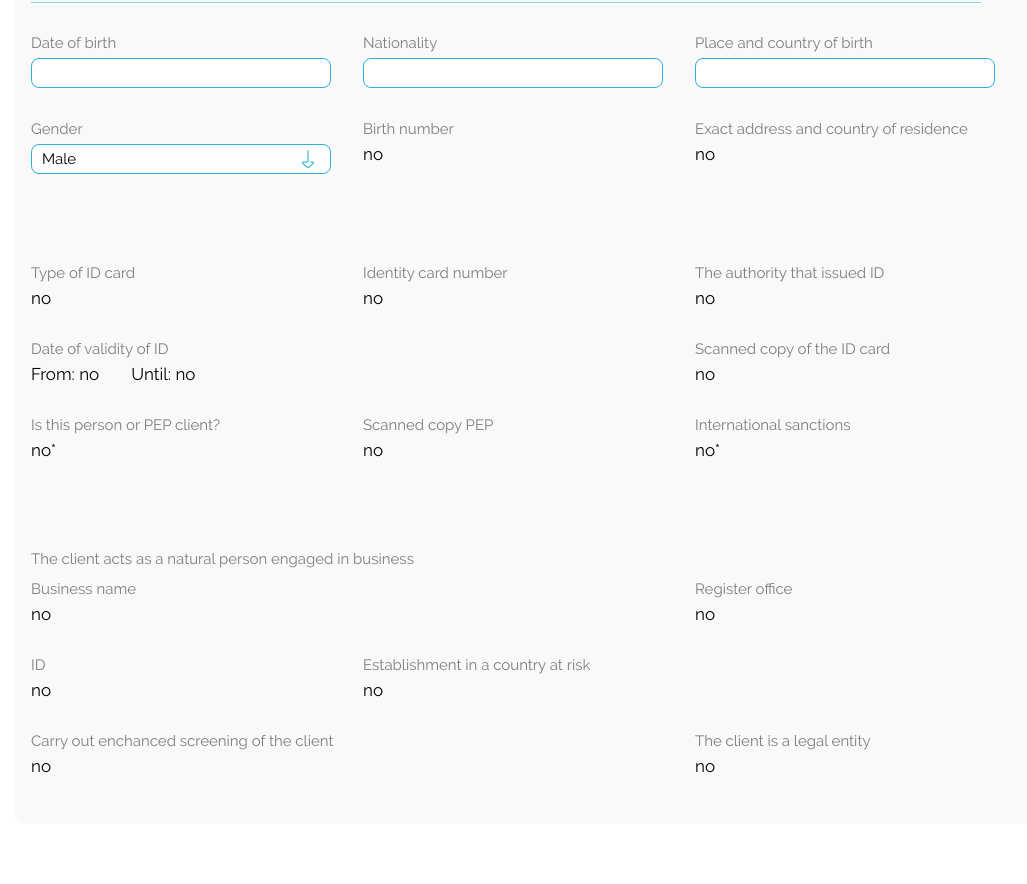
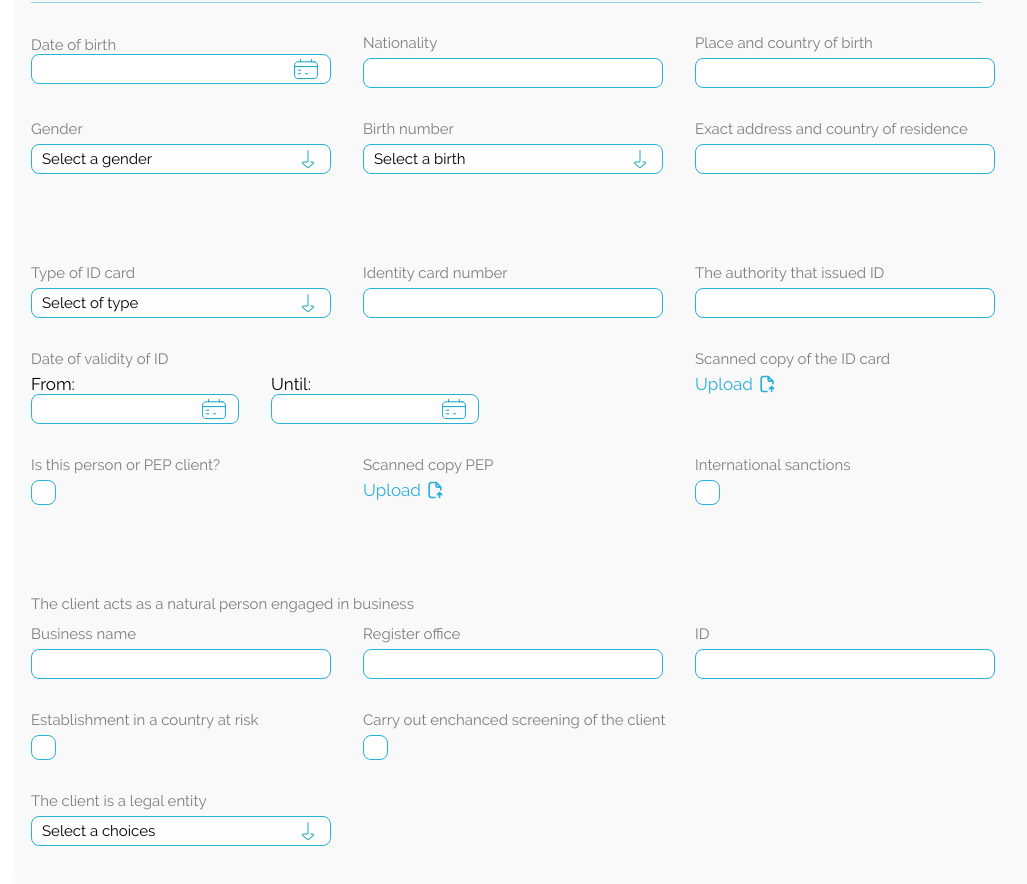
Before and after one commit to DvemerD/admin-dashboard, a React (Vite) app in the folder client/: page /user/1/edit in a window 1280 px wide. Shown: the part 380-1264 px from the top of the page, without its empty margins (0-1027 px from the left). Before the commit the page ends 1204 px from the top, so only its background shows below. Built offline with nearby package versions, Linux system fonts and the light colour scheme; no server answers; sample sign-in values are in the browser's storage.

Commit message:
added calendarField and bug fixed

```diff
--- a/client/index.html
+++ b/client/index.html
@@ -12,7 +12,7 @@
   <meta name="theme-color" content="#ffffff">
   <!-- <meta name="viewport" content="width=device-width; initial-scale=1"> -->
   <meta name="viewport" content="width=device-width, initial-scale=1.0, maximum-scale=1.0, user-scalable=no">
-  <title>DaskaCrypto</title>
+  <title>AdminPanel</title>
 </head>
 
 <body>
--- a/client/src/components/userEditForm/UserEditForm.jsx
+++ b/client/src/components/userEditForm/UserEditForm.jsx
@@ -1,14 +1,15 @@
-import { Field, Form, Formik } from "formik";
+import { Form, Formik } from "formik";
 import { useNavigate } from "react-router-dom";
 import deliveredIcon from "../../assets/delivered-icon.svg";
 import closeIcon from "../../assets/close-icon.svg";
 import InputField from "../../shared/inputField/InputField";
-import { defaultValidate, formateDate } from "../../utils/helpers";
-
-import "./userEditForm.scss";
 import CheckboxField from "../../shared/checkboxField/CheckboxField";
 import FileLoaderField from "../../shared/fileLoaderField/FileLoaderField";
 import SelectField from "../../shared/selectField/SelectField";
+import CalendarField from "../../shared/calendarField/CalendarField";
+import { formateDate } from "../../utils/helpers";
+
+import "./userEditForm.scss";
 
 const userData = {};
 
@@ -25,7 +26,9 @@ const UserEditForm = () => {
           telegram: '',
           email: '',
           corresponds: false,
-          skan_wallet: ''
+          skan_wallet: '',
+          skan_id: '',
+          skan_person: '',
         }}
         onSubmit={values => {
           console.log(values);
@@ -84,7 +87,7 @@ const UserEditForm = () => {
             <div className="user__info-body">
               <div className="user__info-section">
                 <div className="user__info-item">
-                  <InputField name="birth_date" label="Date of birth" />
+                  <CalendarField name="birth_date" label="Date of birth" />
                 </div>
                 <div className="user__info-item">
                   <InputField name="nationality" label="Nationality" />
@@ -97,116 +100,83 @@ const UserEditForm = () => {
                   <SelectField
                     name="gender"
                     label="Gender"
-                    options={["Male", "Female", "Other"]}
+                    options={["Select a gender", "Male", "Female", "Other"]}
                   />
                 </div>
                 <div className="user__info-item">
-                  <h2 className="user__info-title">Birth number</h2>
-                  <div className="user__info-text">
-                    {userData.birth_number === "A" && "Allocated"}
-                    {userData.birth_number === "U" && "Unassigned"}
-                    {!userData.birth_number && "no"}
-                  </div>
+                  <SelectField
+                    name="birth_number"
+                    label="Birth number"
+                    options={["Select a birth", "Allocated", "Unassigned"]}
+                  />
                 </div>
                 <div className="user__info-item">
-                  <h2 className="user__info-title">Exact address and country of residence</h2>
-                  <div className="user__info-text">{userData.address_residence || "no"}</div>
+                  <InputField name="address_residence" label="Exact address and country of residence" />
                 </div>
               </div>
-
               <div className="user__info-section">
                 <div className="user__info-item">
-                  <h2 className="user__info-title">Type of ID card</h2>
-                  <div className="user__info-text">
-                    {userData.type_id_card === "P" && "Passport"}
-                    {userData.type_id_card === "I" && "ID card"}
-                    {userData.type_id_card === "D" && "Driving licence"}
-                    {userData.type_id_card === "R" && "Residence permit"}
-                    {userData.type_id_card === "O" && "Other ID"}
-                    {!userData.type_id_card && "no"}
-                  </div>
+                  <SelectField
+                    name="type_id_card"
+                    label="Type of ID card"
+                    options={["Select of type", "Passport", "ID card",
+                      "Driving licence", "Residence permit", "Other ID"]}
+                  />
                 </div>
                 <div className="user__info-item">
-                  <h2 className="user__info-title">Identity card number</h2>
-                  <div className="user__info-text">{userData.indetity_card_number || "no"}</div>
+                  <InputField name="indetity_card_number" label="Identity card number" />
                 </div>
                 <div className="user__info-item">
-                  <h2 className="user__info-title">The authority that issued ID</h2>
-                  <div className="user__info-text">{userData.authority || "no"}</div>
+                  <InputField name="authority" label="The authority that issued ID" />
                 </div>
                 <div className="user__info-item__combined">
                   <h2 className="user__info-title">Date of validity of ID</h2>
                   <div className="user__info-text">
-                    <div className="user__info-text__wrapper">From: {userData.date_of_validity_from ?
-                      userData.date_of_validity_from.replace(/-/g, ".") : "no"} </div>
-                    <div className="user__info-text__wrapper">Until: {
-                      userData.date_of_validity_until ?
-                        userData.date_of_validity_until.replace(/-/g, ".") : "no"}</div>
-                  </div>
-                </div>
-                <div className="user__info-item">
-                  <h2 className="user__info-title">Scanned copy of the ID card</h2>
-                  <div className="user__info-text">
-                    <div className="user__info-text">{userData.skan_id ?
-                      <a
-                        className="link"
-                        href={userData.skan_id}
-                        target="_blank"
-                        rel="noopener noreferrer"
-                      >Open file</a> : "no"}
+                    <div className="user__info-text__wrapper">
+                      From: <CalendarField name="date_of_validity_from" />
+                    </div>
+                    <div className="user__info-text__wrapper">
+                      Until: <CalendarField name="date_of_validity_until" />
                     </div>
                   </div>
                 </div>
                 <div className="user__info-item">
-                  <h2 className="user__info-title">Is this person or PEP client?</h2>
-                  <div className="user__info-text">{userData.pep_client ? "yes" : "no"}*</div>
+                  <FileLoaderField name="skan_id" label="Scanned copy of the ID card" />
                 </div>
                 <div className="user__info-item">
-                  <h2 className="user__info-title">Scanned copy PEP</h2>
-                  <div className="user__info-text">{userData.skan_person ?
-                    <a
-                      className="link"
-                      href={userData.skan_person}
-                      target="_blank"
-                    >Open file</a> : "no"}
-                  </div>
+                  <CheckboxField name="pep_client" label="Is this person or PEP client?" />
                 </div>
                 <div className="user__info-item">
-                  <h2 className="user__info-title">International sanctions</h2>
-                  <div className="user__info-text">{userData.sanctions ? "yes" : "no"}*</div>
+                  <FileLoaderField name="skan_person" label="Scanned copy PEP" />
+                </div>
+                <div className="user__info-item">
+                  <CheckboxField name="sanctions" label="International sanctions" />
                 </div>
               </div>
 
               <h2 className="user__info-title user__info-title__busines">The client acts as a natural person engaged in business </h2>
               <div className="user__info-section">
-                <div className="user__info-item__combined">
-                  <h2 className="user__info-title">Business name</h2>
-                  <div className="user__info-text">{userData.client_acts ? userData.client_acts.business_name : "no"}</div>
+                <div className="user__info-item">
+                  <InputField name="business_name" label="Business name" />
                 </div>
                 <div className="user__info-item">
-                  <h2 className="user__info-title">Register office</h2>
-                  <div className="user__info-text">{userData.client_acts ? userData.client_acts.address : "no"}</div>
+                  <InputField name="address" label="Register office" />
                 </div>
                 <div className="user__info-item">
-                  <h2 className="user__info-title">ID</h2>
-                  <div className="user__info-text">{userData.client_acts ? userData.client_acts.id_number : "no"}</div>
+                  <InputField name="id_number" label="ID" />
                 </div>
                 <div className="user__info-item">
-                  <h2 className="user__info-title">Establishment in a country at risk</h2>
-                  <div className="user__info-text">{userData.client_acts ? (userData.client_acts.country_at_risk && "yes") : "no"}</div>
+                  <CheckboxField name="country_at_risk" label="Establishment in a country at risk" />
                 </div>
                 <div className="user__info-item__combined">
-                  <h2 className="user__info-title">Carry out enchanced screening of the client</h2>
-                  <div className="user__info-text">{userData.client_acts ? (userData.client_acts.country_at_risk && "yes") : "no"}</div>
+                  <CheckboxField name="screening_of_the_client" label="Carry out enchanced screening of the client" />
                 </div>
                 <div className="user__info-item_ones">
-                  <h2 className="user__info-title">The client is a legal entity</h2>
-                  <div className="user__info-text">
-                    {userData.client_legal_entity === "S" && "Statutor"}
-                    {userData.client_legal_entity === "P" && "Power of attorney"}
-                    {userData.client_legal_entity === "O" && "Other"}
-                    {!userData.client_legal_entity && "no"}
-                  </div>
+                  <SelectField
+                    name="client_legal_entity"
+                    label="The client is a legal entity"
+                    options={["Select a choices", "Statutor", "Power of attorney", "Other"]}
+                  />
                 </div>
               </div>
             </div>
--- /dev/null
+++ b/client/src/shared/calendarField/CalendarField.jsx
@@ -0,0 +1,67 @@
+import { memo, useState, useRef, useEffect } from "react";
+import { Field, useFormikContext } from "formik";
+import Calendar from 'react-calendar';
+import { formateDate } from "../../utils/helpers";
+import calendarIcon from "../../assets/calendar-icon.svg";
+import useOutsideClick from "../../hooks/UseOutsideClick";
+
+import "./calendarField.scss";
+
+
+const CalendarField = memo(({ name, label = null }) => {
+  const [isOpen, setIsOpen] = useState(false);
+  const [valueCalendar, setValueCalendar] = useState(null);
+  const { setFieldValue } = useFormikContext();
+  const calendarRef = useRef();
+  const calendarPopupRef = useRef();
+
+  useOutsideClick(calendarRef, () => setIsOpen(false));
+
+  useEffect(() => {
+    if (calendarPopupRef.current) {
+      const calendar = calendarPopupRef.current;
+      const rect = calendar.getBoundingClientRect();
+      const offset = 0;
+
+      if (rect.left < 0) {
+        calendar.style.left = `${offset}px`;
+      } else if (rect.right > window.innerWidth) {
+        calendar.style.right = `${offset}px`;
+      }
+
+      if (rect.bottom > window.innerHeight) {
+        calendar.style.bottom = `${35}px`;
+      }
+    }
+  }, [isOpen]);
+
+  return (
+    <div className="calendar" ref={calendarRef}>
+      <label className="label" htmlFor={name}>{label}</label>
+      <div className="calendar__inner">
+        <Field className="input field__input" type="text" name={name} id={name} />
+        <button
+          className="calendar__btn"
+          onClick={() => { }}
+          type="button"
+        >
+          <img src={calendarIcon} alt="icon" onClick={() => setIsOpen(!isOpen)} />
+        </button>
+      </div>
+      {isOpen &&
+        <div className="calendar__popup" ref={calendarPopupRef}>
+          <Calendar
+            onChange={(value) => {
+              setFieldValue(name, formateDate(value));
+              setValueCalendar(value);
+            }}
+            value={valueCalendar}
+            locale="en"
+            formatShortWeekday={(locale, date) => ['Su', 'Mo', 'Tu', 'We', 'Th', 'Fr', 'Sa'][date.getDay()]}
+          />
+        </div>}
+    </div>
+  )
+});
+
+export default CalendarField;
--- /dev/null
+++ b/client/src/shared/calendarField/calendarField.scss
@@ -0,0 +1,31 @@
+.calendar {
+  position: relative;
+
+  &__inner {
+    position: relative;
+    width: 100%;
+  }
+
+  &__btn {
+    position: absolute;
+    background: transparent;
+    border: none;
+    padding: 0;
+    margin: 0;
+    min-width: auto;
+    height: 26px;
+    right: 12px;
+    top: 50%;
+    transform: translateY(-50%);
+  }
+
+  &__popup {
+    position: absolute;
+    margin-top: 8px;
+    padding: 12px 0 0;
+    background: #FEFEFE;
+    z-index: 10;
+    box-shadow: 2px 0px 2px 0px rgba(0, 0, 0, 0.03), 0px 0px 16px 0px rgba(0, 0, 0, 0.02);
+    border-radius: 8px;
+  }
+}
--- a/client/src/shared/checkboxField/CheckboxField.jsx
+++ b/client/src/shared/checkboxField/CheckboxField.jsx
@@ -1,4 +1,4 @@
-import { memo, useCallback, useState } from "react";
+import { memo } from "react";
 import { useField } from "formik";
 import chekIcon from "../../assets/delivered-icon.svg";
 
--- a/client/src/shared/fileLoaderField/FileLoaderField.jsx
+++ b/client/src/shared/fileLoaderField/FileLoaderField.jsx
@@ -1,5 +1,5 @@
+import { memo, useState } from "react";
 import { useFormikContext } from "formik";
-import { memo, useState } from "react";
 import uploadIcon from "../../assets/upload-file-icon.svg"
 
 import "./fileLoaderField.scss";
--- a/client/src/shared/selectField/SelectField.jsx
+++ b/client/src/shared/selectField/SelectField.jsx
@@ -1,4 +1,4 @@
-import { memo, useRef, useState } from "react";
+import { memo, useEffect, useRef, useState } from "react";
 import { useFormikContext } from "formik";
 import useOutsideClick from "../../hooks/UseOutsideClick";
 import arrowMore from "../../assets/arrow-more-icon.svg";
@@ -10,9 +10,25 @@ const SelectField = memo(({ name, label, options }) => {
   const [selectedOption, setSelectedOption] = useState(options[0]);
   const [isOpen, setIsOpen] = useState(false);
   const { setFieldValue } = useFormikContext();
-  const dropdownRef = useRef(null);
+  const dropdownRef = useRef();
+  const selectRef = useRef();
 
   useOutsideClick(dropdownRef, () => setIsOpen(false));
+
+  useEffect(() => {
+    if (selectRef.current) {
+      const select = selectRef.current;
+      const rect = select.getBoundingClientRect();
+
+      select.style.top = '35px';
+      select.style.bottom = `initial`;
+
+      if (rect.bottom > window.innerHeight) {
+        select.style.bottom = `${35}px`;
+        select.style.top = `initial`;
+      }
+    }
+  }, [isOpen]);
 
   return (
     <div className="select" ref={dropdownRef}>
@@ -22,7 +38,7 @@ const SelectField = memo(({ name, label, options }) => {
           {selectedOption}
           <img src={isOpen ? arrowHide : arrowMore} alt="icon" />
         </div>
-        <ul className={`select__list ${isOpen && "select__list_active"}`}>
+        <ul className={`select__list ${isOpen && "select__list_active"}`} ref={selectRef}>
           {options.map((option, i) => (
             <li
               className="select__list__item"
--- a/client/src/shared/selectField/selectField.scss
+++ b/client/src/shared/selectField/selectField.scss
@@ -22,7 +22,6 @@
   &__list {
     position: absolute;
     background: #FEFEFE;
-    top: 35px;
     left: 0;
     width: 100%;
     padding: 0 10px;
@@ -30,6 +29,7 @@
     border-radius: 8px;
     height: 0;
     overflow: hidden;
+    z-index: 1;
 
     &_active {
       height: auto;
@@ -38,14 +38,32 @@
     }
 
     &__item {
+      position: relative;
+      color: rgba(3, 3, 3, 0.7);
+      font-size: 15px;
       list-style-type: none;
       padding: 4px 0;
       margin: 0;
       cursor: pointer;
       transition: opacity .2s ease-in;
 
-      &:hover {
-        opacity: .5;
+      &::after {
+        content: '';
+        position: absolute;
+        width: 20%;
+        transform: scaleX(0);
+        border-radius: 5px;
+        height: 1px;
+        bottom: 0;
+        left: 0;
+        background: #29B0DB;
+        transform-origin: bottom right;
+        transition: transform 0.4s ease-out;
+      }
+
+      &:hover::after {
+        transform: scaleX(1);
+        transform-origin: bottom left;
       }
     }
   }
```
